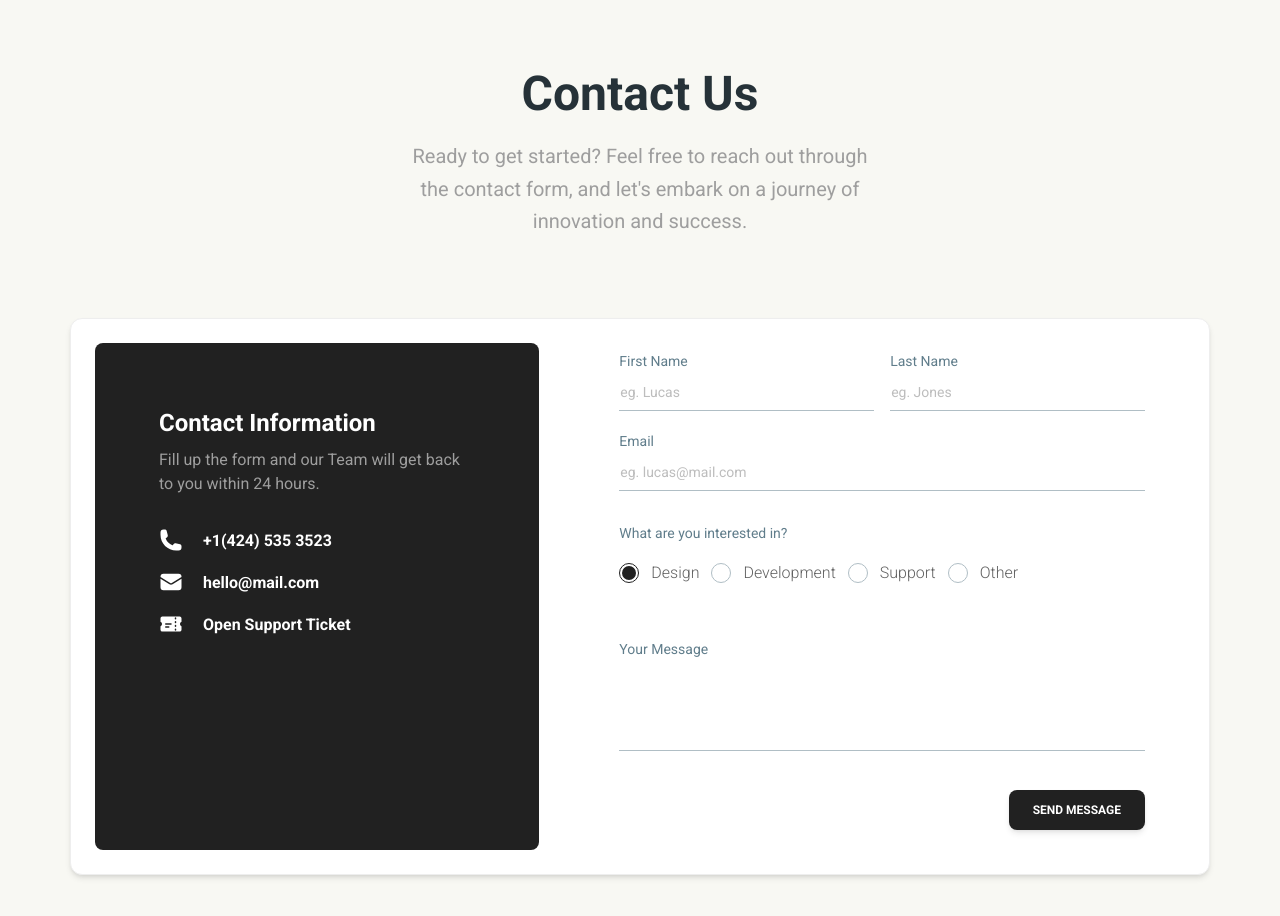
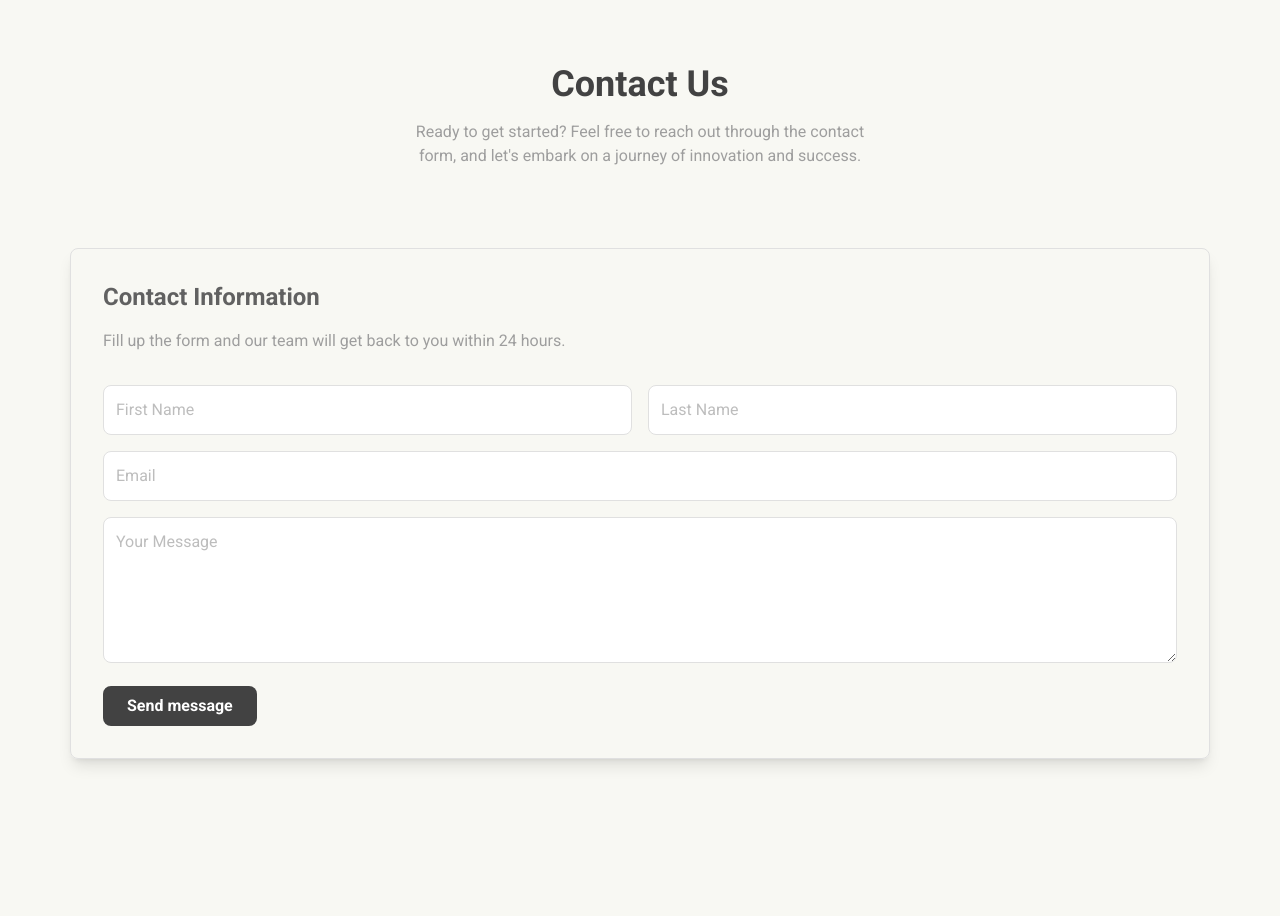
Before and after one commit to Khoadoanduy/Portfolio, a Next.js app: page /contact in a window 1280 px wide. Shown: the top 916 px of the page. After the commit the page ends 823 px from the top, so only its background shows below. Built offline with nearby package versions, Linux system fonts and the light colour scheme.

Commit message:
fix contact page

```diff
--- a/src/app/contact-form.tsx
+++ b/src/app/contact-form.tsx
@@ -17,29 +17,25 @@ export default function ContactForm() {
 
   const handleSubmit = async (e: React.FormEvent<HTMLFormElement>) => {
     e.preventDefault();
-
-    try {
-      const res = await fetch("/api/contact", {
-        method: "POST",
-        headers: { "Content-Type": "application/json" },
-        body: JSON.stringify(formData),
-      });
-
-      if (res.ok) {
-        setMessage("Contact information submitted successfully!");
-        setFormData({ name: "", email: "", phone: "" });
-      } else {
-        setMessage("Failed to submit contact information.");
-      }
-    } catch (error) {
-      setMessage("An error occurred. Please try again later.");
-    } finally {
-      setTimeout(() => setMessage(""), 5000); // Clear message after 5 seconds
-    }
+    setMessage("Thank you! Your submission has been received.");
+    setFormData({ name: "", email: "", phone: "" });
   };
 
   return (
-    <form onSubmit={handleSubmit} className="max-w-md mx-auto p-6 bg-white shadow-md rounded-md">
+    <form
+      onSubmit={handleSubmit}
+      name="contact"
+      method="POST"
+      data-netlify="true"
+      netlify-honeypot="bot-field"
+      className="max-w-md mx-auto p-6 bg-white shadow-md rounded-md"
+    >
+      <input type="hidden" name="form-name" value="contact" />
+      <p className="hidden">
+        <label>
+          Don’t fill this out if you're human: <input name="bot-field" />
+        </label>
+      </p>
       <h2 className="text-2xl font-semibold mb-6 text-center">Contact Kevin Doan</h2>
 
       {message && <p className="mb-4 text-center text-sm text-gray-700">{message}</p>}
@@ -55,7 +51,6 @@ export default function ContactForm() {
           value={formData.name}
           onChange={handleChange}
           required
-          aria-label="name"
           className="w-full px-3 py-2 border rounded-md focus:outline-none focus:border-indigo-500"
         />
       </div>
@@ -71,7 +66,6 @@ export default function ContactForm() {
           value={formData.email}
           onChange={handleChange}
           required
-          aria-label="email"
           className="w-full px-3 py-2 border rounded-md focus:outline-none focus:border-indigo-500"
         />
       </div>
@@ -86,7 +80,6 @@ export default function ContactForm() {
           name="phone"
           value={formData.phone}
           onChange={handleChange}
-          aria-label="phone"
           className="w-full px-3 py-2 border rounded-md focus:outline-none focus:border-indigo-500"
         />
       </div>
--- a/src/app/contact/page.jsx
+++ b/src/app/contact/page.jsx
@@ -1,157 +1,110 @@
 "use client";
 
-import {
-  Typography,
-  Card,
-  CardBody,
-  Radio,
-  Input,
-  Textarea,
-  Button,
-  IconButton,
-} from "@material-tailwind/react";
-import { EnvelopeIcon, PhoneIcon, TicketIcon } from "@heroicons/react/24/solid";
+import { useState } from "react";
 
 export default function Contact() {
+  const [formData, setFormData] = useState({
+    firstName: "",
+    lastName: "",
+    email: "",
+    type: "Design",
+    message: "",
+  });
+  const [status, setStatus] = useState("");
+
+  const handleChange = (e) => {
+    const { name, value } = e.target;
+    setFormData((prevData) => ({ ...prevData, [name]: value }));
+  };
+
+  const handleSubmit = async (e) => {
+    e.preventDefault();
+    const { firstName, lastName, email, message } = formData;
+
+    try {
+      const response = await fetch("/api/contact", {
+        method: "POST",
+        headers: {
+          "Content-Type": "application/json",
+        },
+        body: JSON.stringify({
+          name: `${firstName} ${lastName}`,
+          email,
+          phone: "",
+          message,
+        }),
+      });
+
+      if (response.ok) {
+        setStatus("Message sent successfully!");
+      } else {
+        const data = await response.json();
+        setStatus(data.error || "An error occurred. Please try again.");
+      }
+    } catch (error) {
+      setStatus("An error occurred. Please try again.");
+    }
+  };
+
   return (
     <section className="px-8 py-16">
       <div className="container mx-auto mb-20 text-center">
-        <Typography variant="h1" color="blue-gray" className="mb-4">
-          Contact Us
-        </Typography>
-        <Typography
-          variant="lead"
-          className="mx-auto w-full lg:w-5/12 !text-gray-500"
-        >
-          Ready to get started? Feel free to reach out through the contact form,
-          and let&apos;s embark on a journey of innovation and success.
-        </Typography>
+        <h1 className="text-4xl font-bold text-gray-800 mb-4">Contact Us</h1>
+        <p className="text-gray-500 mx-auto w-full lg:w-5/12">
+          Ready to get started? Feel free to reach out through the contact form, and let's embark on a journey of innovation and success.
+        </p>
       </div>
-      <div>
-        <Card shadow={true} className="container mx-auto border border-gray/50">
-          <CardBody className="grid grid-cols-1 lg:grid-cols-7 md:gap-10">
-            <div className="w-full col-span-3 rounded-lg h-full py-8 p-5 md:p-16 bg-gray-900">
-              <Typography variant="h4" color="white" className="mb-2">
-                Contact Information
-              </Typography>
-              <Typography
-                variant="lead"
-                className="mx-auto mb-8 text-base !text-gray-500"
-              >
-                Fill up the form and our Team will get back to you within 24
-                hours.
-              </Typography>
-              <div className="flex gap-5">
-                <PhoneIcon className="h-6 w-6 text-white" />
-                <Typography variant="h6" color="white" className="mb-2">
-                  +1(424) 535 3523
-                </Typography>
-              </div>
-              <div className="flex my-2 gap-5">
-                <EnvelopeIcon className="h-6 w-6 text-white" />
-                <Typography variant="h6" color="white" className="mb-2">
-                  hello@mail.com
-                </Typography>
-              </div>
-              <div className="flex mb-10 gap-5">
-                <TicketIcon className="h-6 w-6 text-white" />
-                <Typography variant="h6" color="white" className="mb-2">
-                  Open Support Ticket
-                </Typography>
-              </div>
-              <div className="flex items-center gap-5">
-                <IconButton variant="text" color="white">
-                  <i className="fa-brands fa-facebook text-lg" />
-                </IconButton>
-                <IconButton variant="text" color="white">
-                  <i className="fa-brands fa-instagram text-lg" />
-                </IconButton>
-                <IconButton variant="text" color="white">
-                  <i className="fa-brands fa-github text-lg" />
-                </IconButton>
-              </div>
-            </div>
-            <div className="w-full mt-8 md:mt-0 md:px-10 col-span-4 h-full p-5">
-              <form action="#">
-                <div className="mb-8 grid gap-4 lg:grid-cols-2">
-                  {/* @ts-ignore */}
-                  <Input
-                    color="gray"
-                    size="lg"
-                    variant="static"
-                    label="First Name"
-                    name="first-name"
-                    placeholder="eg. Lucas"
-                    containerProps={{
-                      className: "!min-w-full mb-3 md:mb-0",
-                    }}
+      <div className="container mx-auto border border-gray-300 p-8 rounded-lg shadow-lg">
+        <h2 className="text-2xl font-semibold text-gray-700 mb-4">Contact Information</h2>
+        <p className="text-gray-500 mb-8">Fill up the form and our team will get back to you within 24 hours.</p>
+
+        <form onSubmit={handleSubmit}>
+          <div className="grid grid-cols-1 lg:grid-cols-2 gap-4 mb-4">
+            <input
+              type="text"
+              name="firstName"
+              placeholder="First Name"
+              value={formData.firstName}
+              onChange={handleChange}
+              className="p-3 border border-gray-300 rounded-lg focus:outline-none focus:border-gray-500"
+              required
             />
-                  {/* @ts-ignore */}
-                  <Input
-                    color="gray"
-                    size="lg"
-                    variant="static"
-                    label="Last Name"
-                    name="last-name"
-                    placeholder="eg. Jones"
-                    containerProps={{
-                      className: "!min-w-full",
-                    }}
+            <input
+              type="text"
+              name="lastName"
+              placeholder="Last Name"
+              value={formData.lastName}
+              onChange={handleChange}
+              className="p-3 border border-gray-300 rounded-lg focus:outline-none focus:border-gray-500"
+              required
             />
           </div>
-                {/* @ts-ignore */}
-                <Input
-                  color="gray"
-                  size="lg"
-                  variant="static"
-                  label="Email"
-                  name="first-name"
-                  placeholder="eg. lucas@mail.com"
-                  containerProps={{
-                    className: "!min-w-full mb-8",
-                  }}
+          <input
+            type="email"
+            name="email"
+            placeholder="Email"
+            value={formData.email}
+            onChange={handleChange}
+            className="w-full p-3 mb-4 border border-gray-300 rounded-lg focus:outline-none focus:border-gray-500"
+            required
           />
-                <Typography
-                  variant="lead"
-                  className="!text-blue-gray-500 text-sm mb-2"
+          <textarea
+            name="message"
+            placeholder="Your Message"
+            value={formData.message}
+            onChange={handleChange}
+            className="w-full p-3 mb-4 border border-gray-300 rounded-lg focus:outline-none focus:border-gray-500"
+            rows="5"
+            required
+          ></textarea>
+          <button
+            type="submit"
+            className="w-full md:w-auto bg-gray-800 text-white px-6 py-2 rounded-lg font-semibold"
           >
-                  What are you interested in?
-                </Typography>
-                <div className="-ml-3 mb-14 ">
-                  {/* @ts-ignore */}
-                  <Radio
-                    color="gray"
-                    name="type"
-                    label="Design"
-                    defaultChecked
-                  />
-                  {/* @ts-ignore */}
-                  <Radio color="gray" name="type" label="Development" />
-                  {/* @ts-ignore */}
-                  <Radio color="gray" name="type" label="Support" />
-                  {/* @ts-ignore */}
-                  <Radio color="gray" name="type" label="Other" />
-                </div>
-                {/* @ts-ignore */}
-                <Textarea
-                  color="gray"
-                  size="lg"
-                  variant="static"
-                  label="Your Message"
-                  name="first-name"
-                  containerProps={{
-                    className: "!min-w-full mb-8",
-                  }}
-                />
-                <div className="w-full flex justify-end">
-                  <Button className="w-full md:w-fit" color="gray" size="md">
             Send message
-                  </Button>
-                </div>
+          </button>
+          {status && <p className="mt-4 text-center text-gray-600">{status}</p>}
         </form>
-            </div>
-          </CardBody>
-        </Card>
       </div>
     </section>
   );
--- a/src/app/lib/mongodb.js
+++ b/src/app/lib/mongodb.js
@@ -21,6 +21,7 @@ async function connectToDatabase() {
   if (!cached.promise) {
     cached.promise = mongoose
       .connect(MONGODB_URI, {
+        dbName: "users", // Specify the 'users' database here
         useNewUrlParser: true,
         useUnifiedTopology: true,
       })
--- a/src/app/models/Contact.js
+++ b/src/app/models/Contact.js
@@ -1,10 +1,11 @@
-// models/Contact.js
+// src/app/models/Contact.js
 import mongoose from "mongoose";
 
 const ContactSchema = new mongoose.Schema({
   name: { type: String, required: true },
   email: { type: String, required: true },
-  phone: { type: String, required: false },
+  phone: { type: String, default: "" },
+  message: { type: String, required: true },
 });
 
-export default mongoose.models.Contact || mongoose.model("Contact", ContactSchema);
+export default mongoose.models.Contact || mongoose.model("Contact", ContactSchema, "user");
```
Lines whose indentation alone changed are shown as unchanged.
